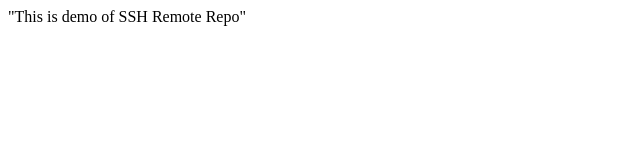
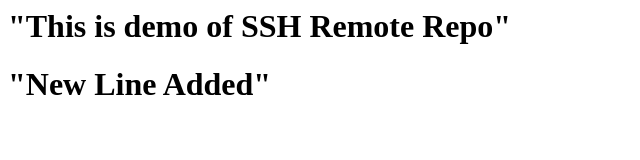
Before and after one commit to ankushanubhav/SSHRemoteRepo, a plain HTML site: page index.html in a window 1280 px wide. Shown: the whole page, without its empty margins (0-640 px from the left). Drawn offline with Linux system fonts and the light colour scheme.

Commit message:
New line added

```diff
--- a/index.html
+++ b/index.html
@@ -6,7 +6,8 @@
 
 <body>
 
-	<H> "This is demo of SSH Remote Repo" <H>
+	<H1> "This is demo of SSH Remote Repo" </H1>
+	<H1> "New Line Added" </H1>
 
 </body>
 
```
